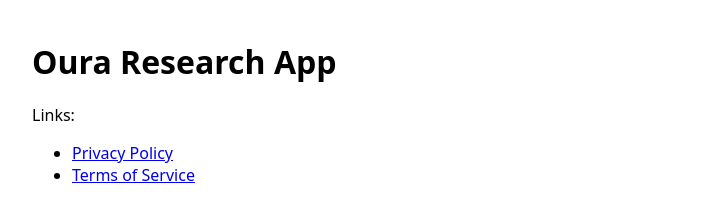
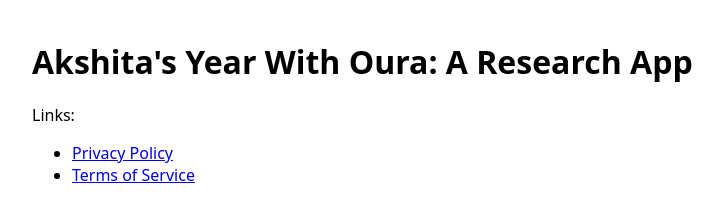
Before and after one commit to arao21/oura-app-policy, a plain HTML site: page index.html in a window 1280 px wide. Shown: the whole page, without its empty margins (208-931 px from the left). Drawn offline with Linux system fonts and the light colour scheme.

Commit message:
Update title and heading in index.html

```diff
--- a/index.html
+++ b/index.html
@@ -2,10 +2,10 @@
 <html>
   <head>
     <meta charset="utf-8" />
-    <title>Akshita's Year With Oura!</title>
+    <title>Akshita's Year With Oura</title>
   </head>
   <body style="max-width: 800px; margin: 40px auto; font-family: system-ui, -apple-system, Segoe UI, Roboto, Arial;">
-    <h1>Oura Research App</h1>
+    <h1>Akshita's Year With Oura: A Research App</h1>
     <p>Links:</p>
     <ul>
       <li><a href="./privacy.html">Privacy Policy</a></li>
```
